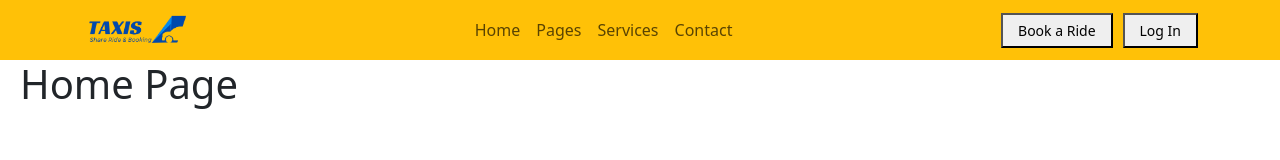
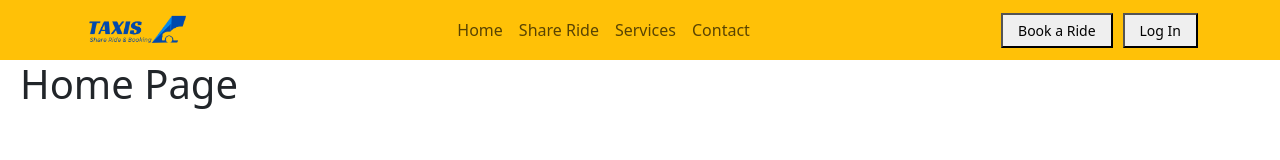
Before and after one commit to DangPhi773/SWP391_FALL24_TAXI_FE, a React (Vite) app in the folder TAXI_FE/: page / in a window 1280 px wide. Shown: the top 160 px of the page. Built offline with nearby package versions, Linux system fonts and the light colour scheme; no server answers.

Commit message:
template

```diff
--- a/TAXI_FE/src/components/Navbars/index.jsx
+++ b/TAXI_FE/src/components/Navbars/index.jsx
@@ -35,10 +35,10 @@ function IndexNavbar() {
     <Collapse navbar isOpen={navbarCollapse}>
       <Nav className="mx-auto" navbar>
         <NavItem>
-          <NavLink href="/home">Home</NavLink>
+          <NavLink href="/">Home</NavLink>
         </NavItem>
         <NavItem>
-          <NavLink href="/pages">Pages</NavLink>
+          <NavLink href="/share-ride">Share Ride</NavLink>
         </NavItem>
         <NavItem>
           <NavLink href="/services">Services</NavLink>
```
